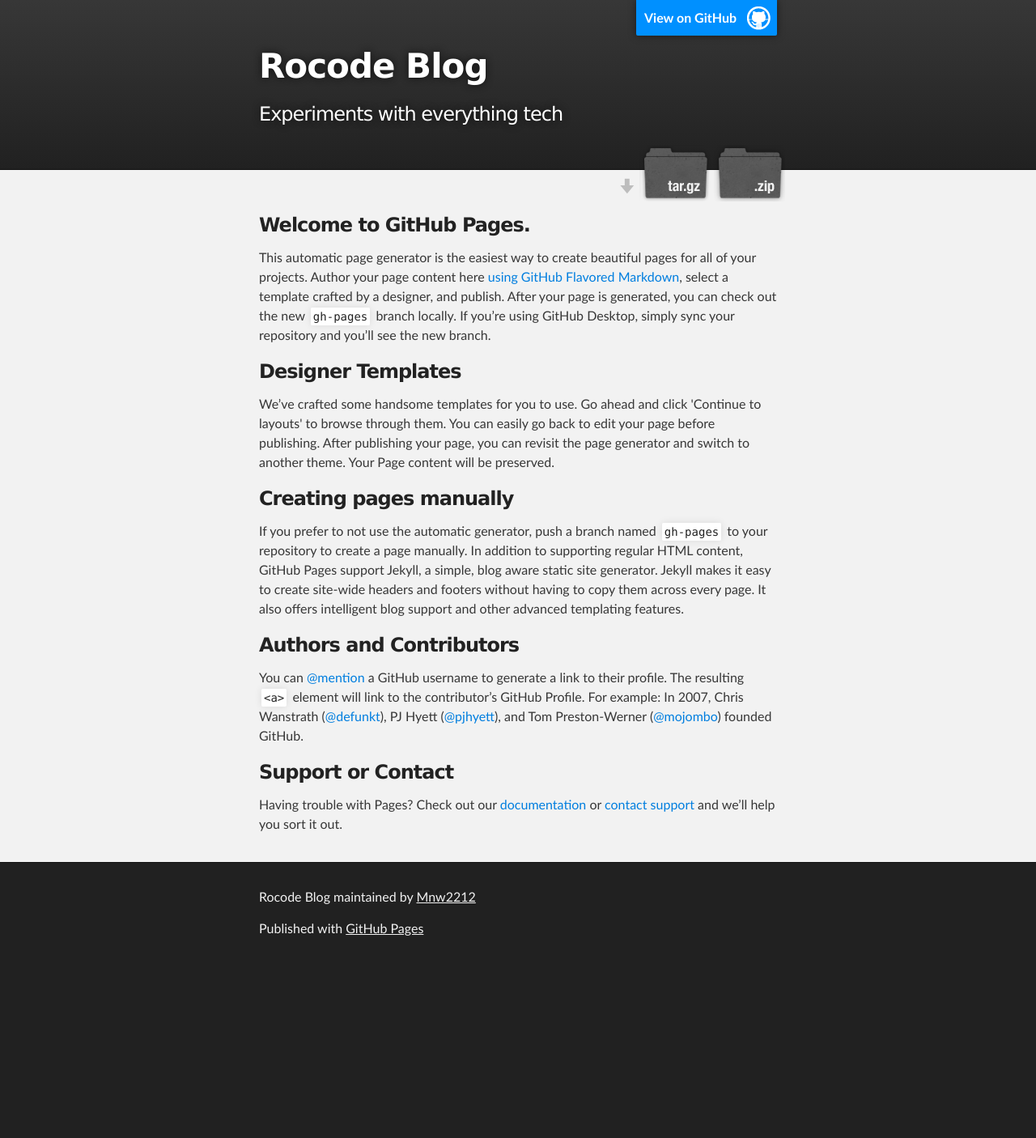
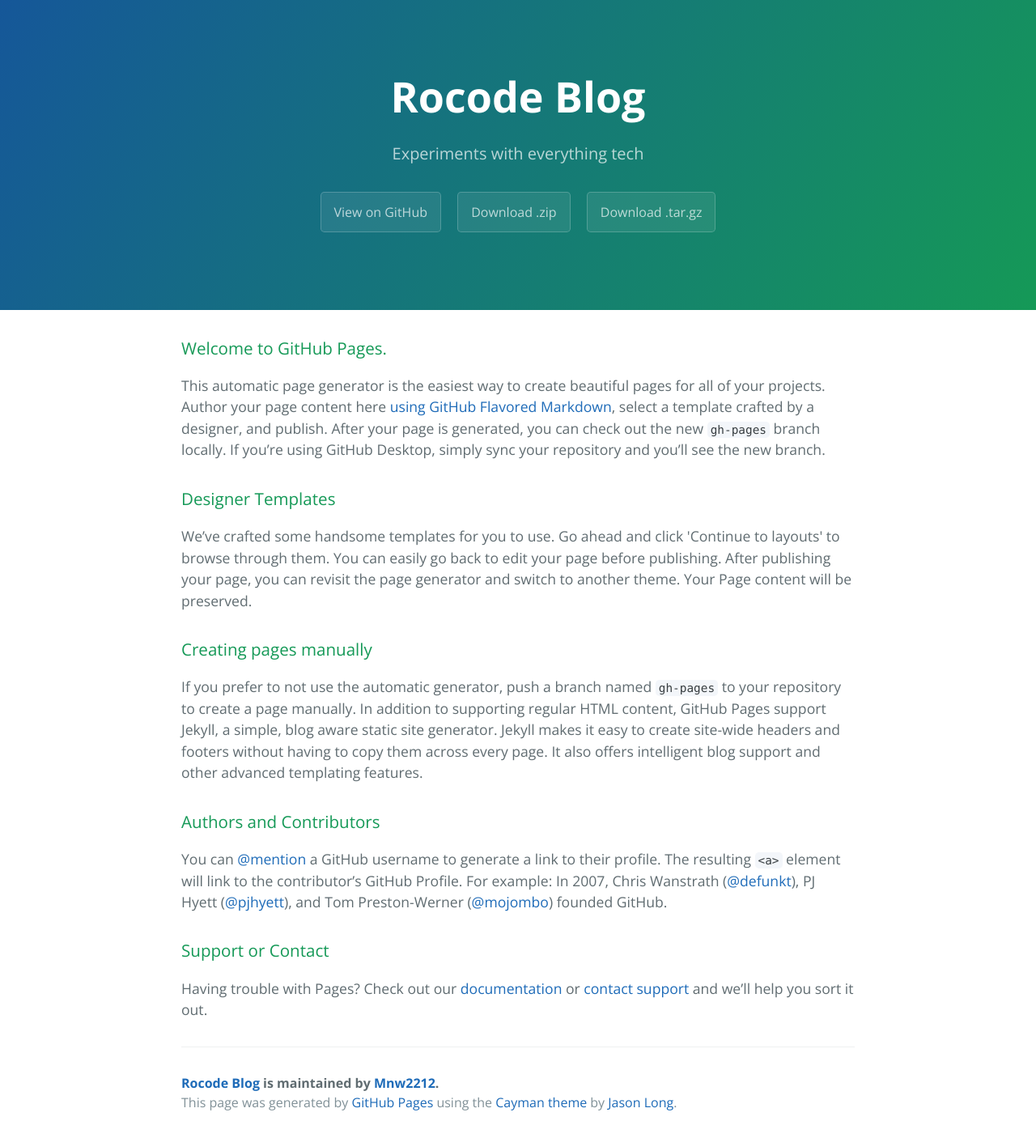
Before and after one commit to mayureshnw/oldblog, a Jekyll site: the page index.html, which Jekyll copies as it is, in a window 1280 px wide. Shown: the whole page at 81% size. Built offline with Jekyll 4.4.1, drawn with Linux system fonts in a browser that asks for light colours; Markdown is read by kramdown in place of the engine named in the settings; before the commit the page ends 1194 px from its top, so only the background shows below that.

Commit message:
Create gh-pages branch via GitHub

```diff
--- a/index.html
+++ b/index.html
@@ -1,37 +1,25 @@
 <!DOCTYPE html>
-<html>
+<html lang="en-us">
+  <head>
+    <meta charset="UTF-8">
+    <title>Rocode Blog by Mnw2212</title>
+    <meta name="viewport" content="width=device-width, initial-scale=1">
+    <link rel="stylesheet" type="text/css" href="stylesheets/normalize.css" media="screen">
+    <link href='https://fonts.googleapis.com/css?family=Open+Sans:400,700' rel='stylesheet' type='text/css'>
+    <link rel="stylesheet" type="text/css" href="stylesheets/stylesheet.css" media="screen">
+    <link rel="stylesheet" type="text/css" href="stylesheets/github-light.css" media="screen">
+  </head>
+  <body>
+    <section class="page-header">
+      <h1 class="project-name">Rocode Blog</h1>
+      <h2 class="project-tagline">Experiments with everything tech</h2>
+      <a href="https://github.com/Mnw2212/blog" class="btn">View on GitHub</a>
+      <a href="https://github.com/Mnw2212/blog/zipball/master" class="btn">Download .zip</a>
+      <a href="https://github.com/Mnw2212/blog/tarball/master" class="btn">Download .tar.gz</a>
+    </section>
 
-  <head>
-    <meta charset='utf-8'>
-    <meta http-equiv="X-UA-Compatible" content="chrome=1">
-    <meta name="description" content="Rocode Blog : Experiments with everything tech">
-
-    <link rel="stylesheet" type="text/css" media="screen" href="stylesheets/stylesheet.css">
-
-    <title>Rocode Blog</title>
-  </head>
-
-  <body>
-
-    <!-- HEADER -->
-    <div id="header_wrap" class="outer">
-        <header class="inner">
-          <a id="forkme_banner" href="https://github.com/Mnw2212/blog">View on GitHub</a>
-
-          <h1 id="project_title">Rocode Blog</h1>
-          <h2 id="project_tagline">Experiments with everything tech</h2>
-
-            <section id="downloads">
-              <a class="zip_download_link" href="https://github.com/Mnw2212/blog/zipball/master">Download this project as a .zip file</a>
-              <a class="tar_download_link" href="https://github.com/Mnw2212/blog/tarball/master">Download this project as a tar.gz file</a>
-            </section>
-        </header>
-    </div>
-
-    <!-- MAIN CONTENT -->
-    <div id="main_content_wrap" class="outer">
-      <section id="main_content" class="inner">
-        <h3>
+    <section class="main-content">
+      <h3>
 <a id="welcome-to-github-pages" class="anchor" href="#welcome-to-github-pages" aria-hidden="true"><span aria-hidden="true" class="octicon octicon-link"></span></a>Welcome to GitHub Pages.</h3>
 
 <p>This automatic page generator is the easiest way to create beautiful pages for all of your projects. Author your page content here <a href="https://guides.github.com/features/mastering-markdown/">using GitHub Flavored Markdown</a>, select a template crafted by a designer, and publish. After your page is generated, you can check out the new <code>gh-pages</code> branch locally. If you’re using GitHub Desktop, simply sync your repository and you’ll see the new branch.</p>
@@ -55,17 +43,14 @@
 <a id="support-or-contact" class="anchor" href="#support-or-contact" aria-hidden="true"><span aria-hidden="true" class="octicon octicon-link"></span></a>Support or Contact</h3>
 
 <p>Having trouble with Pages? Check out our <a href="https://help.github.com/pages">documentation</a> or <a href="https://github.com/contact">contact support</a> and we’ll help you sort it out.</p>
-      </section>
-    </div>
 
-    <!-- FOOTER  -->
-    <div id="footer_wrap" class="outer">
-      <footer class="inner">
-        <p class="copyright">Rocode Blog maintained by <a href="https://github.com/Mnw2212">Mnw2212</a></p>
-        <p>Published with <a href="https://pages.github.com">GitHub Pages</a></p>
+      <footer class="site-footer">
+        <span class="site-footer-owner"><a href="https://github.com/Mnw2212/blog">Rocode Blog</a> is maintained by <a href="https://github.com/Mnw2212">Mnw2212</a>.</span>
+
+        <span class="site-footer-credits">This page was generated by <a href="https://pages.github.com">GitHub Pages</a> using the <a href="https://github.com/jasonlong/cayman-theme">Cayman theme</a> by <a href="https://twitter.com/jasonlong">Jason Long</a>.</span>
       </footer>
-    </div>
 
+    </section>
 
 
   </body>
--- a/stylesheets/stylesheet.css
+++ b/stylesheets/stylesheet.css
@@ -1,425 +1,245 @@
-/*******************************************************************************
-Slate Theme for GitHub Pages
-by Jason Costello, @jsncostello
-*******************************************************************************/
-
-@import url(github-light.css);
-
-/*******************************************************************************
-MeyerWeb Reset
-*******************************************************************************/
-
-html, body, div, span, applet, object, iframe,
-h1, h2, h3, h4, h5, h6, p, blockquote, pre,
-a, abbr, acronym, address, big, cite, code,
-del, dfn, em, img, ins, kbd, q, s, samp,
-small, strike, strong, sub, sup, tt, var,
-b, u, i, center,
-dl, dt, dd, ol, ul, li,
-fieldset, form, label, legend,
-table, caption, tbody, tfoot, thead, tr, th, td,
-article, aside, canvas, details, embed,
-figure, figcaption, footer, header, hgroup,
-menu, nav, output, ruby, section, summary,
-time, mark, audio, video {
-  margin: 0;
-  padding: 0;
-  border: 0;
-  font: inherit;
-  vertical-align: baseline;
-}
-
-/* HTML5 display-role reset for older browsers */
-article, aside, details, figcaption, figure,
-footer, header, hgroup, menu, nav, section {
-  display: block;
-}
-
-ol, ul {
-  list-style: none;
-}
-
-table {
-  border-collapse: collapse;
-  border-spacing: 0;
-}
-
-/*******************************************************************************
-Theme Styles
-*******************************************************************************/
+* {
+  box-sizing: border-box; }
 
 body {
-  box-sizing: border-box;
-  color:#373737;
-  background: #212121;
+  padding: 0;
+  margin: 0;
+  font-family: "Open Sans", "Helvetica Neue", Helvetica, Arial, sans-serif;
   font-size: 16px;
-  font-family: 'Myriad Pro', Calibri, Helvetica, Arial, sans-serif;
   line-height: 1.5;
-  -webkit-font-smoothing: antialiased;
-}
-
-h1, h2, h3, h4, h5, h6 {
-  margin: 10px 0;
-  font-weight: 700;
-  color:#222222;
-  font-family: 'Lucida Grande', 'Calibri', Helvetica, Arial, sans-serif;
-  letter-spacing: -1px;
-}
-
-h1 {
-  font-size: 36px;
-  font-weight: 700;
-}
-
-h2 {
-  padding-bottom: 10px;
-  font-size: 32px;
-  background: url('../images/bg_hr.png') repeat-x bottom;
-}
-
-h3 {
-  font-size: 24px;
-}
-
-h4 {
-  font-size: 21px;
-}
-
-h5 {
-  font-size: 18px;
-}
-
-h6 {
-  font-size: 16px;
-}
-
-p {
-  margin: 10px 0 15px 0;
-}
-
-footer p {
-  color: #f2f2f2;
-}
+  color: #606c71; }
 
 a {
+  color: #1e6bb8;
+  text-decoration: none; }
+  a:hover {
+    text-decoration: underline; }
+
+.btn {
+  display: inline-block;
+  margin-bottom: 1rem;
+  color: rgba(255, 255, 255, 0.7);
+  background-color: rgba(255, 255, 255, 0.08);
+  border-color: rgba(255, 255, 255, 0.2);
+  border-style: solid;
+  border-width: 1px;
+  border-radius: 0.3rem;
+  transition: color 0.2s, background-color 0.2s, border-color 0.2s; }
+  .btn + .btn {
+    margin-left: 1rem; }
+
+.btn:hover {
+  color: rgba(255, 255, 255, 0.8);
   text-decoration: none;
-  color: #007edf;
-  text-shadow: none;
+  background-color: rgba(255, 255, 255, 0.2);
+  border-color: rgba(255, 255, 255, 0.3); }
 
-  transition: color 0.5s ease;
-  transition: text-shadow 0.5s ease;
-  -webkit-transition: color 0.5s ease;
-  -webkit-transition: text-shadow 0.5s ease;
-  -moz-transition: color 0.5s ease;
-  -moz-transition: text-shadow 0.5s ease;
-  -o-transition: color 0.5s ease;
-  -o-transition: text-shadow 0.5s ease;
-  -ms-transition: color 0.5s ease;
-  -ms-transition: text-shadow 0.5s ease;
-}
+@media screen and (min-width: 64em) {
+  .btn {
+    padding: 0.75rem 1rem; } }
 
-a:hover, a:focus {text-decoration: underline;}
+@media screen and (min-width: 42em) and (max-width: 64em) {
+  .btn {
+    padding: 0.6rem 0.9rem;
+    font-size: 0.9rem; } }
 
-footer a {
-  color: #F2F2F2;
-  text-decoration: underline;
-}
+@media screen and (max-width: 42em) {
+  .btn {
+    display: block;
+    width: 100%;
+    padding: 0.75rem;
+    font-size: 0.9rem; }
+    .btn + .btn {
+      margin-top: 1rem;
+      margin-left: 0; } }
 
-em {
-  font-style: italic;
-}
+.page-header {
+  color: #fff;
+  text-align: center;
+  background-color: #159957;
+  background-image: linear-gradient(120deg, #155799, #159957); }
 
-strong {
-  font-weight: bold;
-}
+@media screen and (min-width: 64em) {
+  .page-header {
+    padding: 5rem 6rem; } }
 
-img {
-  position: relative;
-  margin: 0 auto;
-  max-width: 739px;
-  padding: 5px;
-  margin: 10px 0 10px 0;
-  border: 1px solid #ebebeb;
+@media screen and (min-width: 42em) and (max-width: 64em) {
+  .page-header {
+    padding: 3rem 4rem; } }
 
-  box-shadow: 0 0 5px #ebebeb;
-  -webkit-box-shadow: 0 0 5px #ebebeb;
-  -moz-box-shadow: 0 0 5px #ebebeb;
-  -o-box-shadow: 0 0 5px #ebebeb;
-  -ms-box-shadow: 0 0 5px #ebebeb;
-}
+@media screen and (max-width: 42em) {
+  .page-header {
+    padding: 2rem 1rem; } }
 
-p img {
+.project-name {
+  margin-top: 0;
+  margin-bottom: 0.1rem; }
+
+@media screen and (min-width: 64em) {
+  .project-name {
+    font-size: 3.25rem; } }
+
+@media screen and (min-width: 42em) and (max-width: 64em) {
+  .project-name {
+    font-size: 2.25rem; } }
+
+@media screen and (max-width: 42em) {
+  .project-name {
+    font-size: 1.75rem; } }
+
+.project-tagline {
+  margin-bottom: 2rem;
+  font-weight: normal;
+  opacity: 0.7; }
+
+@media screen and (min-width: 64em) {
+  .project-tagline {
+    font-size: 1.25rem; } }
+
+@media screen and (min-width: 42em) and (max-width: 64em) {
+  .project-tagline {
+    font-size: 1.15rem; } }
+
+@media screen and (max-width: 42em) {
+  .project-tagline {
+    font-size: 1rem; } }
+
+.main-content :first-child {
+  margin-top: 0; }
+.main-content img {
+  max-width: 100%; }
+.main-content h1, .main-content h2, .main-content h3, .main-content h4, .main-content h5, .main-content h6 {
+  margin-top: 2rem;
+  margin-bottom: 1rem;
+  font-weight: normal;
+  color: #159957; }
+.main-content p {
+  margin-bottom: 1em; }
+.main-content code {
+  padding: 2px 4px;
+  font-family: Consolas, "Liberation Mono", Menlo, Courier, monospace;
+  font-size: 0.9rem;
+  color: #383e41;
+  background-color: #f3f6fa;
+  border-radius: 0.3rem; }
+.main-content pre {
+  padding: 0.8rem;
+  margin-top: 0;
+  margin-bottom: 1rem;
+  font: 1rem Consolas, "Liberation Mono", Menlo, Courier, monospace;
+  color: #567482;
+  word-wrap: normal;
+  background-color: #f3f6fa;
+  border: solid 1px #dce6f0;
+  border-radius: 0.3rem; }
+  .main-content pre > code {
+    padding: 0;
+    margin: 0;
+    font-size: 0.9rem;
+    color: #567482;
+    word-break: normal;
+    white-space: pre;
+    background: transparent;
+    border: 0; }
+.main-content .highlight {
+  margin-bottom: 1rem; }
+  .main-content .highlight pre {
+    margin-bottom: 0;
+    word-break: normal; }
+.main-content .highlight pre, .main-content pre {
+  padding: 0.8rem;
+  overflow: auto;
+  font-size: 0.9rem;
+  line-height: 1.45;
+  border-radius: 0.3rem; }
+.main-content pre code, .main-content pre tt {
   display: inline;
+  max-width: initial;
+  padding: 0;
   margin: 0;
+  overflow: initial;
+  line-height: inherit;
+  word-wrap: normal;
+  background-color: transparent;
+  border: 0; }
+  .main-content pre code:before, .main-content pre code:after, .main-content pre tt:before, .main-content pre tt:after {
+    content: normal; }
+.main-content ul, .main-content ol {
+  margin-top: 0; }
+.main-content blockquote {
+  padding: 0 1rem;
+  margin-left: 0;
+  color: #819198;
+  border-left: 0.3rem solid #dce6f0; }
+  .main-content blockquote > :first-child {
+    margin-top: 0; }
+  .main-content blockquote > :last-child {
+    margin-bottom: 0; }
+.main-content table {
+  display: block;
+  width: 100%;
+  overflow: auto;
+  word-break: normal;
+  word-break: keep-all; }
+  .main-content table th {
+    font-weight: bold; }
+  .main-content table th, .main-content table td {
+    padding: 0.5rem 1rem;
+    border: 1px solid #e9ebec; }
+.main-content dl {
+  padding: 0; }
+  .main-content dl dt {
+    padding: 0;
+    margin-top: 1rem;
+    font-size: 1rem;
+    font-weight: bold; }
+  .main-content dl dd {
+    padding: 0;
+    margin-bottom: 1rem; }
+.main-content hr {
+  height: 2px;
   padding: 0;
-  vertical-align: middle;
-  text-align: center;
-  border: none;
-}
+  margin: 1rem 0;
+  background-color: #eff0f1;
+  border: 0; }
 
-pre, code {
-  width: 100%;
-  color: #222;
-  background-color: #fff;
+@media screen and (min-width: 64em) {
+  .main-content {
+    max-width: 64rem;
+    padding: 2rem 6rem;
+    margin: 0 auto;
+    font-size: 1.1rem; } }
 
-  font-family: Monaco, "Bitstream Vera Sans Mono", "Lucida Console", Terminal, monospace;
-  font-size: 14px;
+@media screen and (min-width: 42em) and (max-width: 64em) {
+  .main-content {
+    padding: 2rem 4rem;
+    font-size: 1.1rem; } }
 
-  border-radius: 2px;
-  -moz-border-radius: 2px;
-  -webkit-border-radius: 2px;
-}
+@media screen and (max-width: 42em) {
+  .main-content {
+    padding: 2rem 1rem;
+    font-size: 1rem; } }
 
-pre {
-  width: 100%;
-  padding: 10px;
-  box-shadow: 0 0 10px rgba(0,0,0,.1);
-  overflow: auto;
-}
+.site-footer {
+  padding-top: 2rem;
+  margin-top: 2rem;
+  border-top: solid 1px #eff0f1; }
 
-code {
-  padding: 3px;
-  margin: 0 3px;
-  box-shadow: 0 0 10px rgba(0,0,0,.1);
-}
+.site-footer-owner {
+  display: block;
+  font-weight: bold; }
 
-pre code {
-  display: block;
-  box-shadow: none;
-}
+.site-footer-credits {
+  color: #819198; }
 
-blockquote {
-  color: #666;
-  margin-bottom: 20px;
-  padding: 0 0 0 20px;
-  border-left: 3px solid #bbb;
-}
+@media screen and (min-width: 64em) {
+  .site-footer {
+    font-size: 1rem; } }
 
+@media screen and (min-width: 42em) and (max-width: 64em) {
+  .site-footer {
+    font-size: 1rem; } }
 
-ul, ol, dl {
-  margin-bottom: 15px
-}
-
-ul {
-  list-style-position: inside;
-  list-style: disc;
-  padding-left: 20px;
-}
-
-ol {
-  list-style-position: inside;
-  list-style: decimal;
-  padding-left: 20px;
-}
-
-dl dt {
-  font-weight: bold;
-}
-
-dl dd {
-  padding-left: 20px;
-  font-style: italic;
-}
-
-dl p {
-  padding-left: 20px;
-  font-style: italic;
-}
-
-hr {
-  height: 1px;
-  margin-bottom: 5px;
-  border: none;
-  background: url('../images/bg_hr.png') repeat-x center;
-}
-
-table {
-  border: 1px solid #373737;
-  margin-bottom: 20px;
-  text-align: left;
- }
-
-th {
-  font-family: 'Lucida Grande', 'Helvetica Neue', Helvetica, Arial, sans-serif;
-  padding: 10px;
-  background: #373737;
-  color: #fff;
- }
-
-td {
-  padding: 10px;
-  border: 1px solid #373737;
- }
-
-form {
-  background: #f2f2f2;
-  padding: 20px;
-}
-
-/*******************************************************************************
-Full-Width Styles
-*******************************************************************************/
-
-.outer {
-  width: 100%;
-}
-
-.inner {
-  position: relative;
-  max-width: 640px;
-  padding: 20px 10px;
-  margin: 0 auto;
-}
-
-#forkme_banner {
-  display: block;
-  position: absolute;
-  top:0;
-  right: 10px;
-  z-index: 10;
-  padding: 10px 50px 10px 10px;
-  color: #fff;
-  background: url('../images/blacktocat.png') #0090ff no-repeat 95% 50%;
-  font-weight: 700;
-  box-shadow: 0 0 10px rgba(0,0,0,.5);
-  border-bottom-left-radius: 2px;
-  border-bottom-right-radius: 2px;
-}
-
-#header_wrap {
-  background: #212121;
-  background: -moz-linear-gradient(top, #373737, #212121);
-  background: -webkit-linear-gradient(top, #373737, #212121);
-  background: -ms-linear-gradient(top, #373737, #212121);
-  background: -o-linear-gradient(top, #373737, #212121);
-  background: linear-gradient(top, #373737, #212121);
-}
-
-#header_wrap .inner {
-  padding: 50px 10px 30px 10px;
-}
-
-#project_title {
-  margin: 0;
-  color: #fff;
-  font-size: 42px;
-  font-weight: 700;
-  text-shadow: #111 0px 0px 10px;
-}
-
-#project_tagline {
-  color: #fff;
-  font-size: 24px;
-  font-weight: 300;
-  background: none;
-  text-shadow: #111 0px 0px 10px;
-}
-
-#downloads {
-  position: absolute;
-  width: 210px;
-  z-index: 10;
-  bottom: -40px;
-  right: 0;
-  height: 70px;
-  background: url('../images/icon_download.png') no-repeat 0% 90%;
-}
-
-.zip_download_link {
-  display: block;
-  float: right;
-  width: 90px;
-  height:70px;
-  text-indent: -5000px;
-  overflow: hidden;
-  background: url(../images/sprite_download.png) no-repeat bottom left;
-}
-
-.tar_download_link {
-  display: block;
-  float: right;
-  width: 90px;
-  height:70px;
-  text-indent: -5000px;
-  overflow: hidden;
-  background: url(../images/sprite_download.png) no-repeat bottom right;
-  margin-left: 10px;
-}
-
-.zip_download_link:hover {
-  background: url(../images/sprite_download.png) no-repeat top left;
-}
-
-.tar_download_link:hover {
-  background: url(../images/sprite_download.png) no-repeat top right;
-}
-
-#main_content_wrap {
-  background: #f2f2f2;
-  border-top: 1px solid #111;
-  border-bottom: 1px solid #111;
-}
-
-#main_content {
-  padding-top: 40px;
-}
-
-#footer_wrap {
-  background: #212121;
-}
-
-
-
-/*******************************************************************************
-Small Device Styles
-*******************************************************************************/
-
-@media screen and (max-width: 480px) {
-  body {
-    font-size:14px;
-  }
-
-  #downloads {
-    display: none;
-  }
-
-  .inner {
-    min-width: 320px;
-    max-width: 480px;
-  }
-
-  #project_title {
-  font-size: 32px;
-  }
-
-  h1 {
-    font-size: 28px;
-  }
-
-  h2 {
-    font-size: 24px;
-  }
-
-  h3 {
-    font-size: 21px;
-  }
-
-  h4 {
-    font-size: 18px;
-  }
-
-  h5 {
-    font-size: 14px;
-  }
-
-  h6 {
-    font-size: 12px;
-  }
-
-  code, pre {
-    min-width: 320px;
-    max-width: 480px;
-    font-size: 11px;
-  }
-
-}
+@media screen and (max-width: 42em) {
+  .site-footer {
+    font-size: 0.9rem; } }
```
Also changed, not shown: stylesheets/normalize.css (added).
